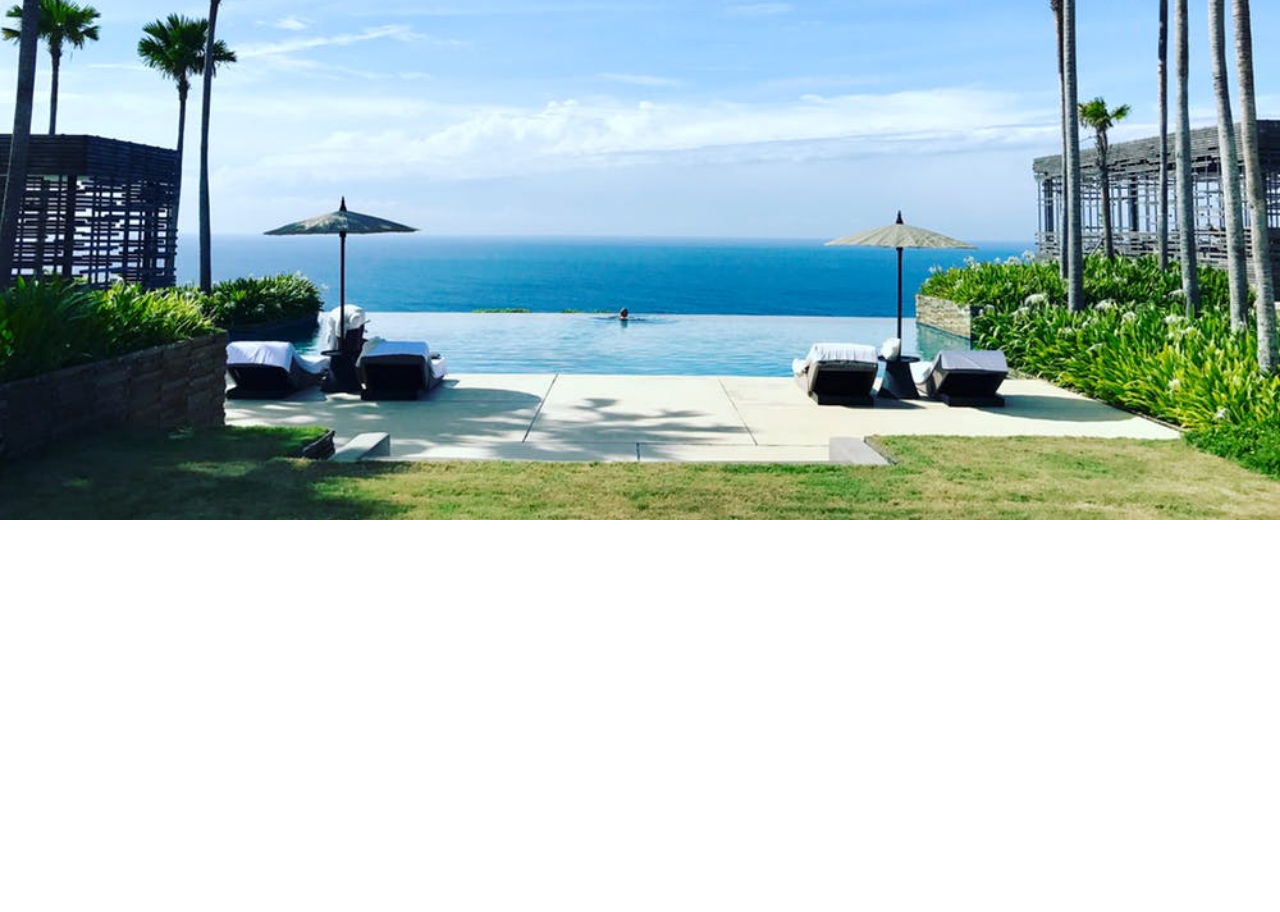
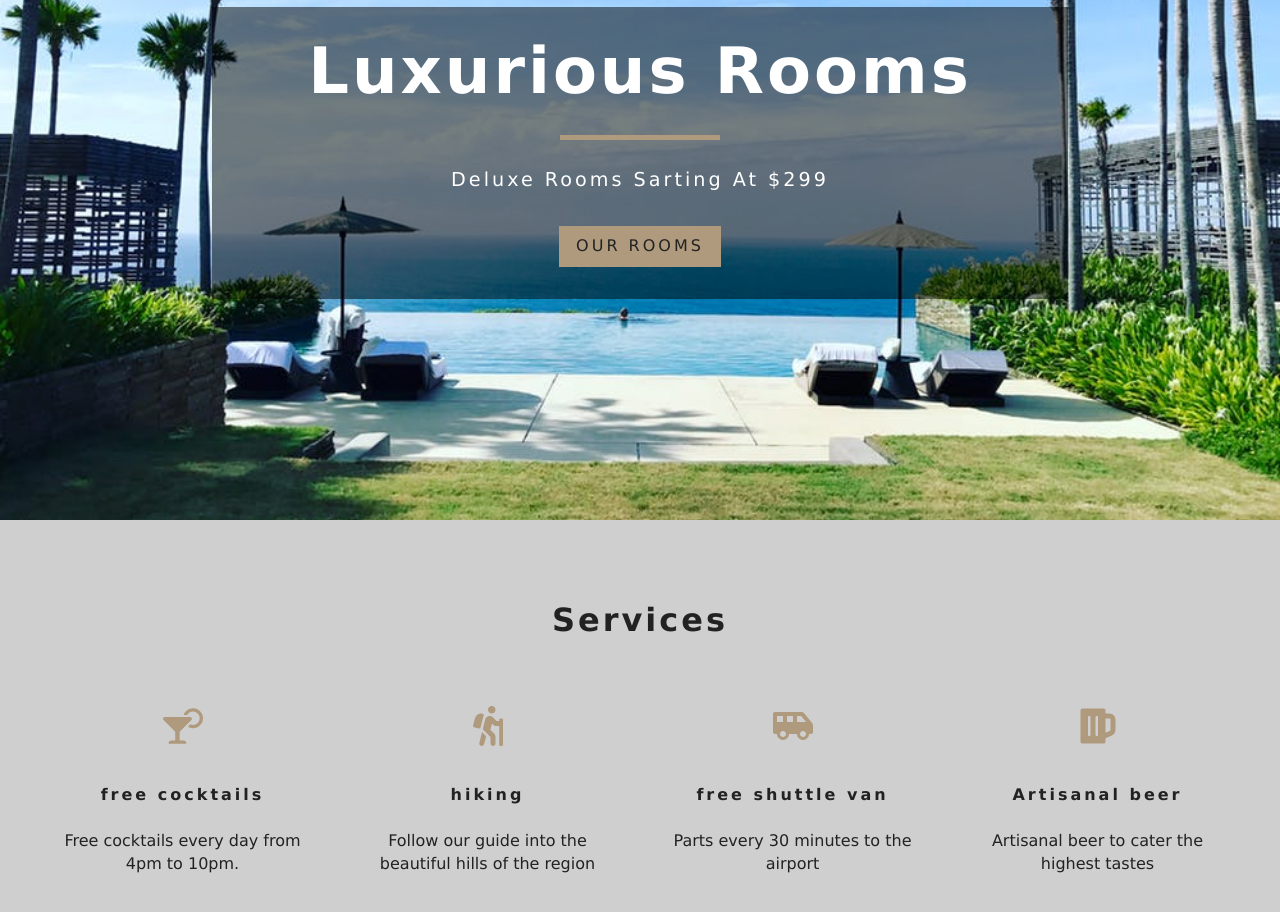
Before and after one commit to g-vega-cl/ReactTutorial, a React (Create React App) app in the folder resort-tutorial/: page / in a window 1280 px wide. Shown: the part 280-1192 px from the top of the page. Before the commit the page ends 800 px from the top, so only its background shows below. Built offline with nearby package versions, Linux system fonts and the light colour scheme.

Commit message:
until 1.24, added links and icons

```diff
--- /dev/null
+++ b/resort-tutorial/src/components/Banner.js
@@ -0,0 +1,12 @@
+import React from 'react'
+
+export default function Banner({children, title, subtitle}) {
+	return (
+		<div className = "banner">
+			<h1>{title}</h1>
+			<div></div>
+			<p>{subtitle}</p>
+			{children}
+		</div>
+	)
+}
--- /dev/null
+++ b/resort-tutorial/src/components/Services.js
@@ -0,0 +1,48 @@
+import React from 'react';
+import {FaCocktail, FaHiking, FaShuttleVan,FaBeer} from 'react-icons/fa'
+import Title from './Title';
+
+export default class Services extends React.Component {
+	state = {
+		services:[
+			{
+				icon: <FaCocktail/>,
+				title:"free cocktails",
+				info:"Free cocktails every day from 4pm to 10pm."
+			},
+			{
+				icon: <FaHiking/>,
+				title:"hiking",
+				info:"Follow our guide into the beautiful hills of the region"
+			},
+			{
+				icon: <FaShuttleVan/>,
+				title:"free shuttle van",
+				info:"Parts every 30 minutes to the airport"
+			},
+			{
+				icon: <FaBeer/>,
+				title:"Artisanal beer",
+				info:"Artisanal beer to cater the highest tastes"
+			}
+		]
+	};
+	render() {
+		return (
+			<section className="services">
+				<Title title = "services"/>
+				<div className = "services-center">
+					{this.state.services.map((item,index) => {
+						return(
+							<article key={index} className="service">
+								<span>{item.icon}</span>
+								<h6>{item.title}</h6>
+								<p>{item.info}</p>
+							</article>
+							);
+					})}
+				</div>
+			</section>
+		)
+	}
+}
--- /dev/null
+++ b/resort-tutorial/src/components/Title.js
@@ -0,0 +1,10 @@
+import React from 'react'
+
+export default function Title({title}) {
+	return (
+		<div className = "section-title">
+			<h4>{title}</h4>
+
+		</div>
+	)
+}
--- a/resort-tutorial/src/pages/Error.js
+++ b/resort-tutorial/src/pages/Error.js
@@ -1,9 +1,15 @@
-import React from 'react'
-import Hero from '../components/Hero'
+import React from 'react';
+import Hero from '../components/Hero';
+import Banner from "../components/Banner";
+import{Link} from 'react-router-dom'
 export default function Error() {
 	return (
 		<Hero>
-
+			<Banner title = "404" subtitle = "page not found">
+				<Link to = "/" className = "btn-primary">
+					return home
+				</Link>
+			</Banner>
 		</Hero>
 	)
 }
--- a/resort-tutorial/src/pages/Home.js
+++ b/resort-tutorial/src/pages/Home.js
@@ -1,8 +1,20 @@
 import React from 'react';
 import Hero from '../components/Hero';
+import Banner from '../components/Banner';
+import { Link } from "react-router-dom";
+import Services from '../components/Services';
 const home = () => {
 	return (
-		<Hero></Hero>
+		<>
+			<Hero>
+				<Banner title = "luxurious rooms" subtitle = "deluxe rooms sarting at $299">
+					<Link to="/rooms"className="btn-primary">
+						our rooms
+					</Link>
+				</Banner>
+			</Hero>
+			<Services/>
+		</>
 	)
 }
 
--- a/resort-tutorial/src/pages/Rooms.js
+++ b/resort-tutorial/src/pages/Rooms.js
@@ -1,9 +1,15 @@
 import React from 'react';
 import Hero from '../components/Hero';
+import Banner from '../components/Banner';
+import {Link} from 'react-router-dom';
 const rooms = () => {
 	return (
 		<Hero hero = "roomsHero">
-
+			<Banner title = "out rooms">
+				<Link to = "/" className = "btn-primary">
+					return home
+				</Link>
+			</Banner>
 		</Hero>
 	)
 }
```
